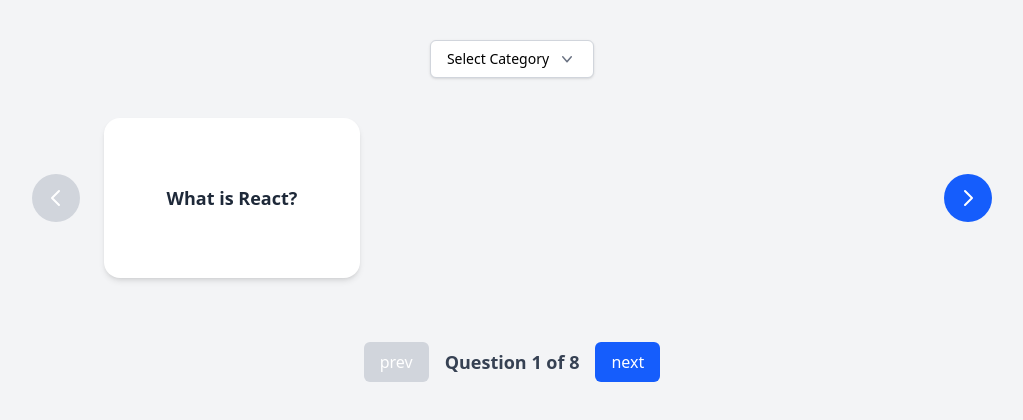
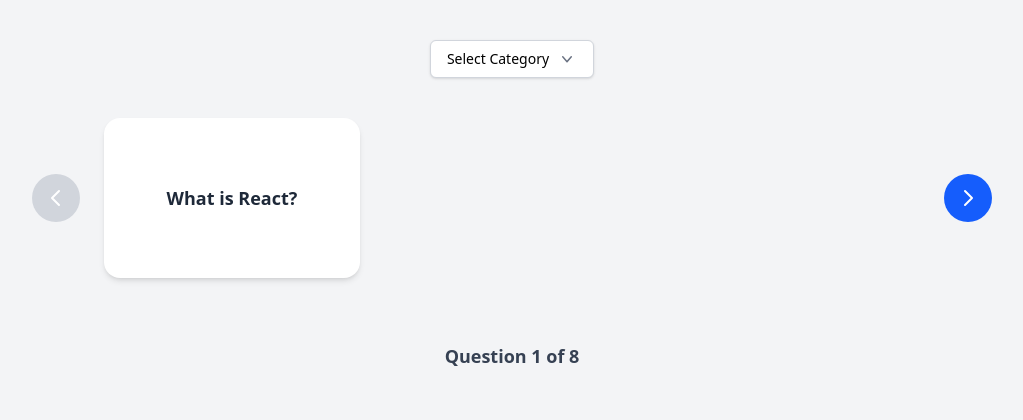
Before and after one commit to PraneethBunny123/All-App, a React (Vite) app: page / in a window 1280 px wide. Shown: the top 420 px of the page, without its empty margins (128-1151 px from the left). Built offline with nearby package versions, Linux system fonts and the light colour scheme.

Commit message:
Removed th eprev and next buttons

```diff
--- a/src/project-apps/QuizApp/FlashcardApp.jsx
+++ b/src/project-apps/QuizApp/FlashcardApp.jsx
@@ -69,28 +69,10 @@ export default function FlashcardApp() {
                 </button>
             </div>
             <div className="flex items-center space-x-4 mt-6">
-                <button
-                    onClick={handlePrevButton}
-                    disabled={currentPage === 1}
-                    className={`px-4 py-2 rounded-md text-white font-medium transition duration-200 ${
-                        currentPage === 1 ? 'bg-gray-300 cursor-not-allowed' : 'bg-blue-600 hover:bg-blue-700'
-                    }`}
-                >
-                    prev
-                </button>
+
                 <span className="text-lg font-semibold text-gray-700">
                     Question {currentPage} of {totalNumberOfPages}
                 </span>
-
-                <button
-                    onClick={handleNextButton}
-                    disabled={currentPage === totalNumberOfPages}
-                    className={`px-4 py-2 rounded-md text-white font-medium transition duration-200 ${
-                        currentPage === totalNumberOfPages ? 'bg-gray-300 cursor-not-allowed' : 'bg-blue-600 hover:bg-blue-700'
-                    }`}
-                >
-                    next
-                </button>
             </div>
         </div>
     )
```
